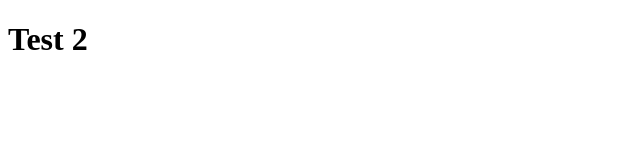
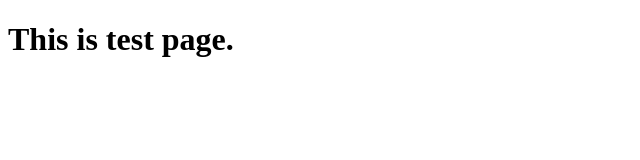
Before and after one commit to vyevdokimov/vyevdokimov.github.io, a plain HTML site: page index.html in a window 1280 px wide. Shown: the whole page, without its empty margins (0-640 px from the left). Drawn offline with Linux system fonts and the light colour scheme.

Commit message:
Update index.html

```diff
--- a/index.html
+++ b/index.html
@@ -1,9 +1,9 @@
 <!DOCTYPE html>
 <html>
 <head>
-	<title>test</title>
+	<title>Git Pages Test</title>
 </head>
 <body>
-	<h1>Test 2</h1>
+	<h1>This is test page.</h1>
 </body>
 </html>
```
